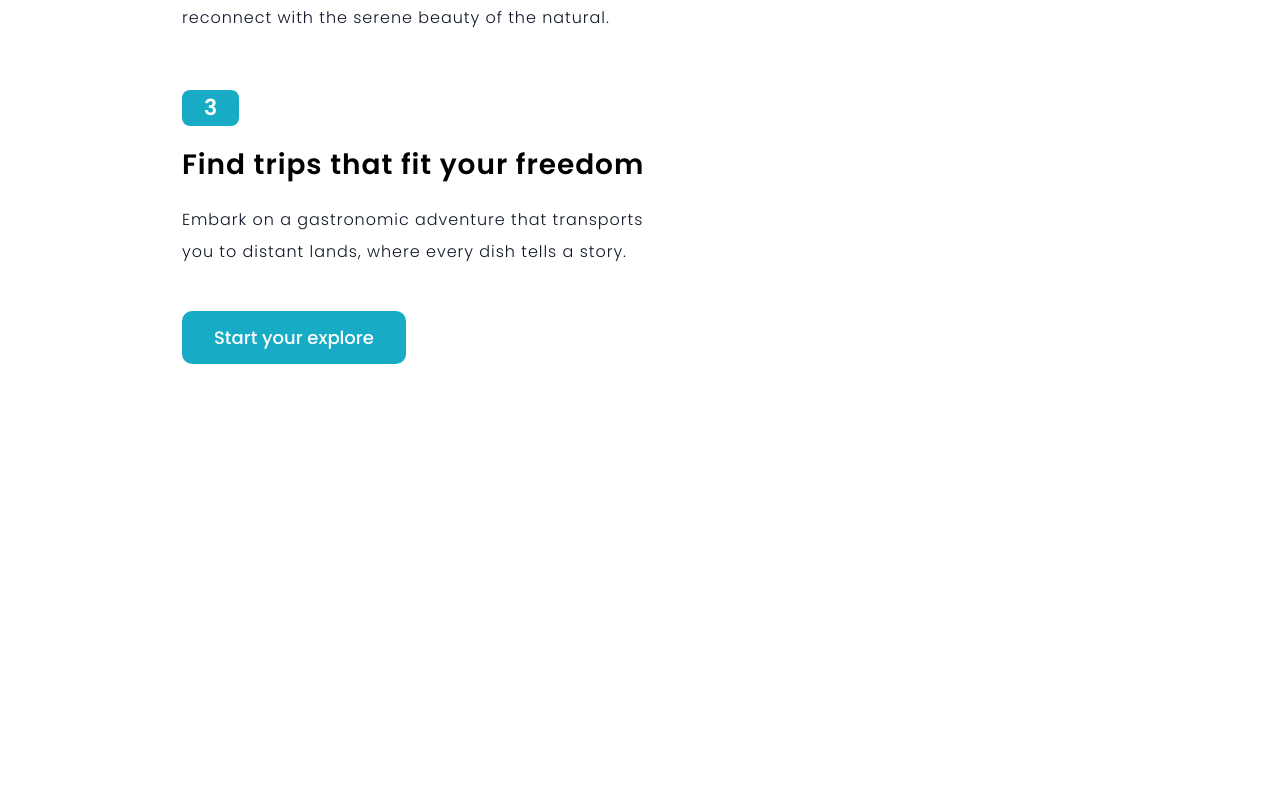
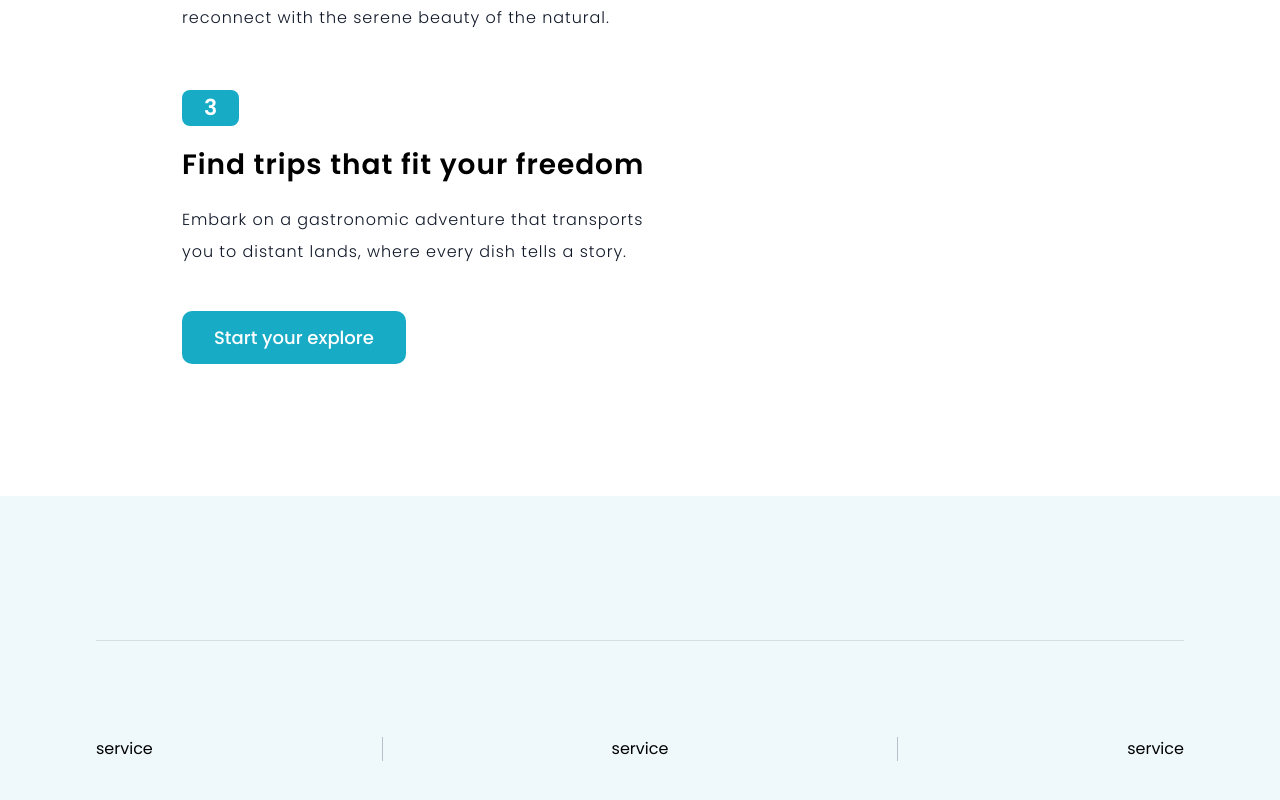
Before and after one commit to tanjimahmmed/go-travel-landing-page, a React (Vite) app: page / in a window 1280 px wide. Shown: the part 1650-2450 px from the top of the page. Before the commit the page ends 2146 px from the top, so only its background shows below. Built offline with nearby package versions, Linux system fonts and the light colour scheme.

Commit message:
add service component

```diff
--- a/src/App.tsx
+++ b/src/App.tsx
@@ -3,6 +3,7 @@
 import Main from "./components/Main";
 import Navigation from "./components/Navigation/Navigation";
 import Page from "./components/Page";
+import Services from "./components/Services/Services";
 import Steps from "./components/Steps/Steps";
 
 function App() {
@@ -14,6 +15,7 @@
       </Header>
       <Main>
         <Steps/>
+        <Services/>
       </Main>
     </Page>
   )
--- a/src/components/Main.tsx
+++ b/src/components/Main.tsx
@@ -1,7 +1,7 @@
 import { ReactElement } from "react";
 
 interface MainProps {
-    children: ReactElement;
+    children: ReactElement[];
 }
 
 const Main = (props: MainProps) => {
--- a/src/components/Page.tsx
+++ b/src/components/Page.tsx
@@ -1,7 +1,7 @@
 import { ReactElement } from "react"
 
 interface PageProps {
-    children: ReactElement;
+    children: ReactElement[];
 }
 const Page = (props: PageProps) => {
   return (
--- /dev/null
+++ b/src/components/Services/Service.tsx
@@ -0,0 +1,11 @@
+import React from 'react'
+
+const Service = () => {
+  return (
+    <li>
+        service
+    </li>
+  )
+}
+
+export default Service
--- /dev/null
+++ b/src/components/Services/Services.tsx
@@ -0,0 +1,23 @@
+import { services } from '../../utils/content';
+import { type Service as IService } from '../../utils/contentTypes';
+import Service from './Service'
+
+const customizedPackages: IService = services.at(0)!;
+const culinaryTours: IService = services.at(1)!;
+const destinationExpertise: IService = services.at(2)!;
+
+const Services = () => {
+  return (
+    <section className='bg-primary-100 px-24 py-36'>
+        <ul className='border-grey-500/40 m-auto flex max-w-389 justify-between border-y-1 py-24'>
+            <Service service={customizedPackages}/>
+            <li className='bg-gray-500/40 block w-0.25 self-stretch' aria-label='a grey divider element'/>
+            <Service service={culinaryTours}/>
+            <li className='bg-gray-500/40 block w-0.25 self-stretch' aria-label='a grey divider element'/>
+            <Service service={destinationExpertise}/>
+        </ul>
+    </section>
+  )
+}
+
+export default Services
```
